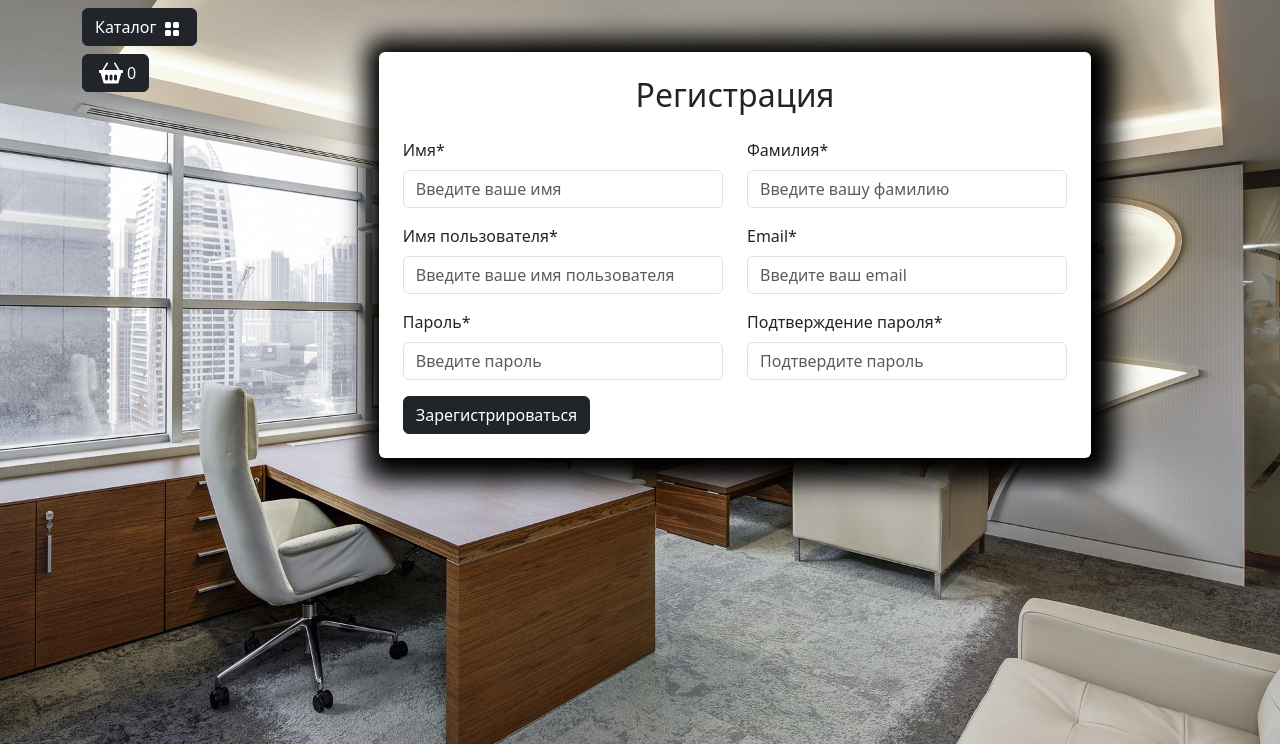
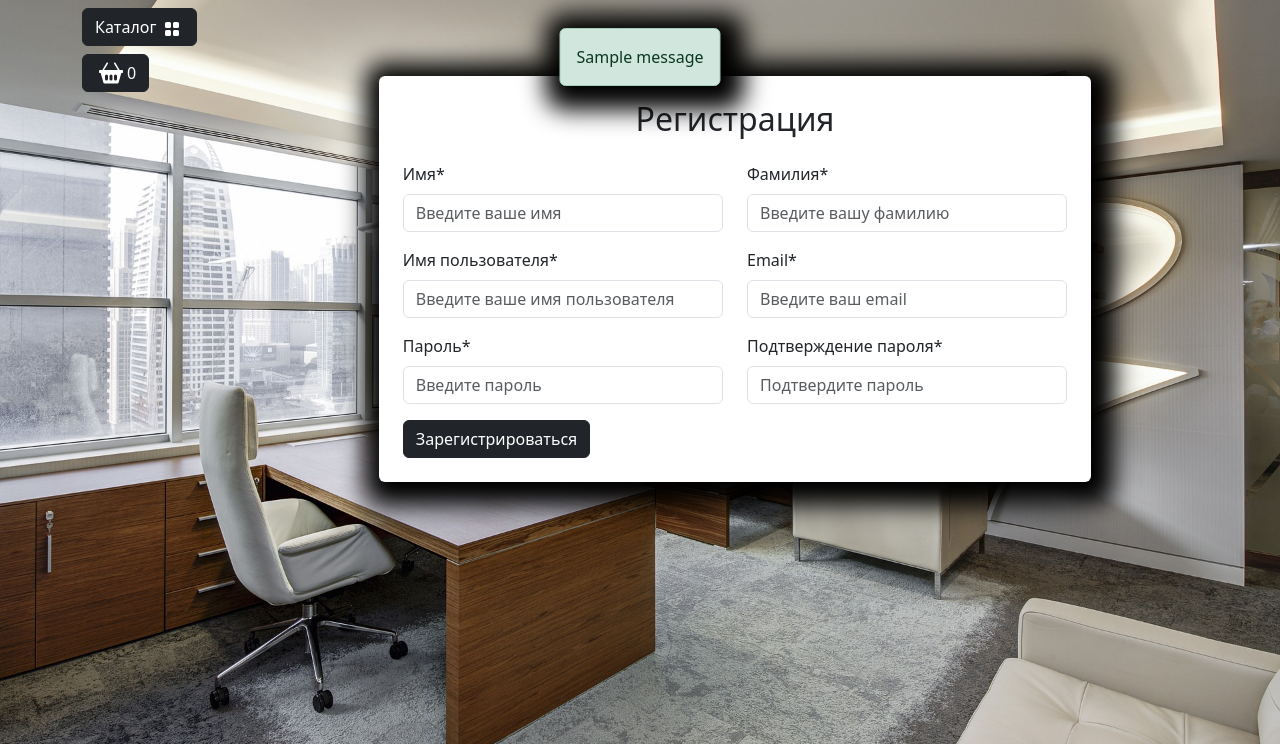
Before and after one commit to Andreytsvl/DjangoDipPro, a Django app: page /user/registration/ in a window 1280 px wide. Shown: the part 56-800 px from the top of the page. Run offline with Django 5.2, Linux system fonts and the light colour scheme; tables that the repository leaves empty hold one stand-in row (values such as "Sample post"); one stand-in notice (Sample message) is shown; some libraries are stand-ins or nearby versions.

Commit message:
notification

```diff
--- a/store/settings.py
+++ b/store/settings.py
@@ -150,3 +150,4 @@ INTERNAL_IPS = [
 
 DEFAULT_AUTO_FIELD = 'django.db.models.BigAutoField'
 AUTH_USER_MODEL = 'users_app.User'
+LOGIN_URL = '/user/login/' #работа декоратора логин_реквайред
--- a/templates/base.html
+++ b/templates/base.html
@@ -61,7 +61,9 @@
                                 <li><a class="dropdown-item  text-white" href="carts/cart.html">Корзина</a></li>
                                 <li><a class="dropdown-item  text-white" href="{% url 'users_app:profile' %}">Личный кабинет</a>
                                 </li>
-                                <li><a class="dropdown-item  text-white" href="{% url 'admin:index' %}" >Админ панель</a></li>
+                                {% if user.is_admin or user.is_staff %}
+                                    <li><a class="dropdown-item  text-white" href="{% url 'admin:index' %}" >Админ панель</a></li>
+                                {% endif %}
                                 <li>
                                     <hr class="dropdown-divider">
                                 </li>
@@ -179,6 +181,7 @@
                 </div>
                 <div class="col-lg-10">
                     <!-- Контент на странице -->
+                    {% include "includes/notifications.html" %}
                     {% block content %}
                     {% endblock content %}
                 </div>
--- /dev/null
+++ b/templates/includes/notifications.html
@@ -0,0 +1,38 @@
+{% load static %}
+
+<!--{% if form.non_field_errors %}-->
+<!--    <div class="container mt-4">-->
+<!--        <div class="row justify-content-center">-->
+<!--            <div class="col-md-6">-->
+<!--                <div class="alert alert-danger alert-dismissible fade show custom-shadow" role="alert">-->
+<!--                    {{form.non_field_errors}}-->
+<!--                    <button type="button" class="btn-close" data-bs-dismiss="alert" aria-label="Close"></button>-->
+<!--                </div>-->
+<!--            </div>-->
+<!--        </div>-->
+<!--    </div>-->
+<!--{% endif %}-->
+
+<div class="container mt-4">
+    <div class="row justify-content-center">
+        <div class="col-md-6">
+            {% if messages %}
+                {% for message in messages %}
+                    {% if message.tags == 'success' %}
+                    <div id="notification" class="position-fixed start-50 translate-middle-x z-3 alert alert-success fade show custom-shadow" role="alert">
+                        {{ message }}
+                    </div>
+                    {% endif %}
+                    {% if message.tags == 'warning' %}
+                    <div id="notification" class="position-fixed start-50 translate-middle-x z-3 alert alert-danger fade show custom-shadow" role="alert">
+                        {{ message }}
+                    </div>
+                    {% endif %}
+                {% endfor %}
+            {% else %}
+            <div id="jq-notification" class="position-fixed start-50 translate-middle-x z-3 alert alert-success fade show custom-shadow" style="display: none;" role="alert">
+            </div>
+            {% endif %}
+        </div>
+    </div>
+</div>
--- a/users_app/forms.py
+++ b/users_app/forms.py
@@ -1,5 +1,7 @@
 from django import forms
 from django.contrib.auth.forms import AuthenticationForm # из коробки
+from django.contrib.auth.forms import UserCreationForm, UserChangeForm
+
 from users_app.models import User
 
 
@@ -24,3 +26,79 @@ class UserLoginForm(AuthenticationForm):
                                           'class': 'form-control',
                                           'placeholder': 'Введите пароль'})
     )
+
+
+class UserRegistrationForm(UserCreationForm):
+    class Meta:
+        model = User
+        fields = (
+            "first_name",
+            "last_name",
+            "username",
+            "email",
+            "password1",
+            "password2",
+        )
+
+    first_name = forms.CharField()
+    last_name = forms.CharField()
+    username = forms.CharField()
+    email = forms.CharField()
+    password1 = forms.CharField()
+    password2 = forms.CharField()
+
+
+class ProfileForm(UserChangeForm):
+    class Meta:
+        model = User
+        fields = (
+            "image",
+            "first_name",
+            "last_name",
+            "username",
+            "email",)
+
+    image = forms.ImageField(required=False)
+    first_name = forms.CharField()
+    last_name = forms.CharField()
+    username = forms.CharField()
+    email = forms.CharField()
+
+
+
+    # image = forms.ImageField(
+    #     widget=forms.FileInput(attrs={"class": "form-control mt-3"}), required=False
+    # )
+    # first_name = forms.CharField(
+    #     widget=forms.TextInput(
+    #         attrs={
+    #             "class": "form-control",
+    #             "placeholder": "Введите ваше имя",
+    #         }
+    #     )
+    # )
+    # last_name = forms.CharField(
+    #     widget=forms.TextInput(
+    #         attrs={
+    #             "class": "form-control",
+    #             "placeholder": "Введите вашу фамилию",
+    #         }
+    #     )
+    # )
+    # username = forms.CharField(
+    #     widget=forms.TextInput(
+    #         attrs={
+    #             "class": "form-control",
+    #             "placeholder": "Введите ваше имя пользователя",
+    #         }
+    #     )
+    # )
+    # email = forms.CharField(
+    #     widget=forms.EmailInput(
+    #         attrs={
+    #             "class": "form-control",
+    #             "placeholder": "Введите ваш email *youremail@example.com",
+    #             # 'readonly': True,
+    #         }
+    #     ),
+    # )
--- a/users_app/templates/users_app/registration.html
+++ b/users_app/templates/users_app/registration.html
@@ -8,40 +8,78 @@
             <div class="col-md-9 bg-white p-4 mb-5 mx-2 rounded custom-shadow">
                 <h2 class="text-center mb-4">Регистрация</h2>
                 <form>
+                <form action="{% url 'user:registration' %}" method="post">
+                    {% csrf_token %}
                     <div class="row">
                         <div class="col-md-6 mb-3">
-                            <label for="firstName" class="form-label">Имя*</label>
-                            <input type="text" class="form-control" id="firstName"
+
+                            <label for="id_first_name" class="form-label">Имя*</label>
+                            <input type="text" class="form-control" id="id_first_name"
+                                value="{% if form.first_name.value %}{{ form.first_name.value }}{% endif %}"
+                                name="first_name"
                                 placeholder="Введите ваше имя" required>
+<!--                                {% if form.first_name.errors %}-->
+<!--                                <div class="alert alert-danger alert-dismissible fade show">{{form.first_name.errors}}</div>-->
+<!--                                {% endif %}-->
                         </div>
                         <div class="col-md-6 mb-3">
-                            <label for="lastName" class="form-label">Фамилия*</label>
-                            <input type="text" class="form-control" id="lastName"
+
+                            <label for="id_last_name" class="form-label">Фамилия*</label>
+                            <input type="text" class="form-control" id="id_last_name"
+                                value="{% if form.last_name.value %}{{ form.last_name.value }}{% endif %}"
+                                name="last_name"
                                 placeholder="Введите вашу фамилию" required>
+<!--                                {% if form.last_name.errors %}-->
+<!--                                <div class="alert alert-danger alert-dismissible fade show">{{form.last_name.errors}}</div>-->
+<!--                                {% endif %}-->
                         </div>
                         <div class="col-md-6 mb-3">
-                            <label for="username" class="form-label">Имя пользователя*</label>
-                            <input type="text" class="form-control" id="username"
+
+                            <label for="id_username" class="form-label">Имя пользователя*</label>
+                            <input type="text" class="form-control" id="id_username"
+                                value="{% if form.username.value %}{{ form.username.value }}{% endif %}"
+                                name="username"
                                 placeholder="Введите ваше имя пользователя" required>
+<!--                                {% if form.username.errors %}-->
+<!--                                <div class="alert alert-danger alert-dismissible fade show">{{form.username.errors}}</div>-->
+<!--                                {% endif %}-->
                         </div>
                         <div class="col-md-6 mb-3">
-                            <label for="email" class="form-label">Email*</label>
-                            <input type="email" class="form-control" id="email"
+
+                            <label for="id_email" class="form-label">Email*</label>
+                            <input type="email" class="form-control" id="id_email"
+                                value="{% if form.email.value %}{{ form.email.value }}{% endif %}"
+                                name="email"
                                 placeholder="Введите ваш email" required>
+<!--                                {% if form.email.errors %}-->
+<!--                                <div class="alert alert-danger alert-dismissible fade show">{{form.email.errors}}</div>-->
+<!--                                {% endif %}-->
                         </div>
                         <div class="col-md-6 mb-3">
-                            <label for="password1" class="form-label">Пароль*</label>
-                            <input type="password" class="form-control" id="password1"
+
+                            <label for="id_password1" class="form-label">Пароль*</label>
+                            <input type="password" class="form-control" id="id_password1"
+                                value="{% if form.password1.value %}{{ form.password1.value }}{% endif %}"
+                                name="password1"
                                 placeholder="Введите пароль" required>
+<!--                                {% if form.password1.errors %}-->
+<!--                                <div class="alert alert-danger alert-dismissible fade show">{{form.password1.errors}}</div>-->
+<!--                                {% endif %}-->
                         </div>
                         <div class="col-md-6 mb-3">
-                            <label for="password2" class="form-label">Подтверждение пароля*</label>
-                            <input type="password" class="form-control" id="password2"
+
+                            <label for="id_password2" class="form-label">Подтверждение пароля*</label>
+                            <input type="password" class="form-control" id="id_password2"
+                                value="{% if form.password2.value %}{{ form.password2.value }}{% endif %}"
+                                name="password2"
                                 placeholder="Подтвердите пароль" required>
+<!--                                {% if form.password2.errors %}-->
+<!--                                <div class="alert alert-danger alert-dismissible fade show">{{form.password2.errors}}</div>-->
+<!--                                {% endif %}-->
                         </div>
                     </div>
                     <button type="submit"
-                        class="btn btn-dark btn-block">Зарегистрироваться</button>
+                            class="btn btn-dark btn-block">Зарегистрироваться</button>
                 </form>
             </div>
         </div>
--- a/users_app/views.py
+++ b/users_app/views.py
@@ -1,9 +1,10 @@
-from django.contrib import auth
+from django.contrib import auth, messages
 from django.http import HttpResponseRedirect
-from django.shortcuts import render
+from django.shortcuts import render, redirect
 from django.urls import reverse
+from django.contrib.auth.decorators import login_required
 
-from users_app.forms import UserLoginForm
+from users_app.forms import UserLoginForm, UserRegistrationForm, ProfileForm
 
 def login(request):
     if request.method == 'POST':
@@ -14,6 +15,7 @@ def login(request):
             user = auth.authenticate(username=username, password=password)
             if user:
                 auth.login(request, user)
+                messages.success(request, f"{username}, Вы вошли в аккаунт")
                 return HttpResponseRedirect(reverse('main_app:index'))
     else:
         form = UserLoginForm()
@@ -27,18 +29,39 @@ def login(request):
 
 
 def registration(request):
+    if request.method == 'POST':
+        form = UserRegistrationForm(data=request.POST)
+        if form.is_valid():
+            form.save()
+            user = form.instance
+            auth.login(request, user)
+            messages.success(request, f"{user.username}, Вы зарегистрированы")
+            return HttpResponseRedirect(reverse('main_app:index'))
+    else:
+        form = UserRegistrationForm()
+
     context = {
-        'title': 'Home - Регистрация'
+        'title': 'Home - Регистрация',
+        'form':form
     }
     return render(request, 'users_app/registration.html', context)
 
-
+@login_required  #запрет для незарег. пользователей
 def profile(request):
+    if request.method == 'POST':
+        form = ProfileForm(data=request.POST, instance=request.user, files=request.FILES)
+        if form.is_valid():
+            form.save()
+            return HttpResponseRedirect(reverse('user:profile'))
+    else:
+        form = ProfileForm(instance=request.user)
     context = {
-        'title': 'Home - Кабинет'
+        'title': 'Home - Кабинет',
+        'form': form
     }
     return render(request, 'users_app/profile.html', context)
 
-
+@login_required
 def logout(request):
-    ...
+    auth.logout(request)
+    return redirect(reverse('main_app:index'))
```
Also changed, not shown: users_app/templates/users_app/profile.html (+41 -26 lines), static/deps/js/jquery-ajax.js.
